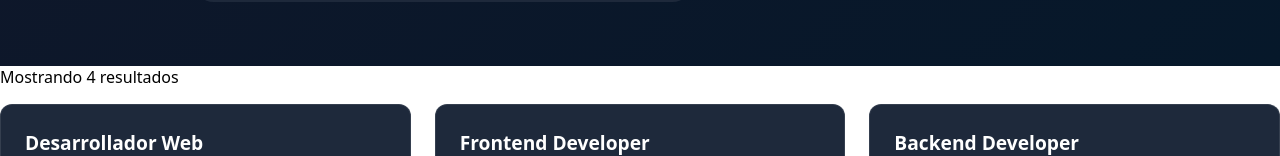
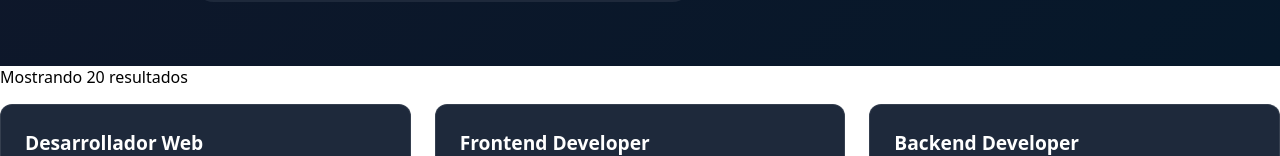
Before and after one commit to omarescobartorres10/devJobs-react, a React (Vite) app: page / in a window 1280 px wide. Shown: the part 388-544 px from the top of the page. Built offline with nearby package versions, Linux system fonts and the light colour scheme.

Commit message:
feat: páginación de empleos

```diff
--- a/public/empleos.json
+++ b/public/empleos.json
@@ -30,5 +30,133 @@
             "location": "Hibrido",
             "experience": "Senior",
             "contrato": "Tiempo completo"
+        },
+        {
+            "id": 5,
+            "title": "Desarrollador Web",
+            "company": "Google",
+            "location": "Presencial",
+            "experience": "Junior",
+            "contrato": "Tiempo completo"
+        },
+        {
+            "id": 6,
+            "title": "Frontend Developer",
+            "company": "Microsoft",
+            "location": "Remoto",
+            "experience": "Senior",
+            "contrato": "Por proyecto"
+        },
+        {
+            "id": 7,
+            "title": "Backend Developer",
+            "company": "Google",
+            "location": "Hibrido",
+            "experience": "Mid",
+            "contrato": "Por proyecto"
+        },
+        {
+            "id": 8,
+            "title": "AI Developer",
+            "company": "Apple",
+            "location": "Hibrido",
+            "experience": "Senior",
+            "contrato": "Tiempo completo"
+        },
+        {
+            "id": 9,
+            "title": "Desarrollador Web",
+            "company": "Google",
+            "location": "Presencial",
+            "experience": "Junior",
+            "contrato": "Tiempo completo"
+        },
+        {
+            "id": 10,
+            "title": "Frontend Developer",
+            "company": "Microsoft",
+            "location": "Remoto",
+            "experience": "Senior",
+            "contrato": "Por proyecto"
+        },
+        {
+            "id": 11,
+            "title": "Backend Developer",
+            "company": "Google",
+            "location": "Hibrido",
+            "experience": "Mid",
+            "contrato": "Por proyecto"
+        },
+        {
+            "id": 12,
+            "title": "AI Developer",
+            "company": "Apple",
+            "location": "Hibrido",
+            "experience": "Senior",
+            "contrato": "Tiempo completo"
+        },
+        {
+            "id": 13,
+            "title": "Desarrollador Web",
+            "company": "Google",
+            "location": "Presencial",
+            "experience": "Junior",
+            "contrato": "Tiempo completo"
+        },
+        {
+            "id": 14,
+            "title": "Frontend Developer",
+            "company": "Microsoft",
+            "location": "Remoto",
+            "experience": "Senior",
+            "contrato": "Por proyecto"
+        },
+        {
+            "id": 15,
+            "title": "Backend Developer",
+            "company": "Google",
+            "location": "Hibrido",
+            "experience": "Mid",
+            "contrato": "Por proyecto"
+        },
+        {
+            "id": 16,
+            "title": "AI Developer",
+            "company": "Apple",
+            "location": "Hibrido",
+            "experience": "Senior",
+            "contrato": "Tiempo completo"
+        },
+        {
+            "id": 17,
+            "title": "Desarrollador Web",
+            "company": "Google",
+            "location": "Presencial",
+            "experience": "Junior",
+            "contrato": "Tiempo completo"
+        },
+        {
+            "id": 18,
+            "title": "Frontend Developer",
+            "company": "Microsoft",
+            "location": "Remoto",
+            "experience": "Senior",
+            "contrato": "Por proyecto"
+        },
+        {
+            "id": 19,
+            "title": "Backend Developer",
+            "company": "Google",
+            "location": "Hibrido",
+            "experience": "Mid",
+            "contrato": "Por proyecto"
+        },
+        {
+            "id": 20,
+            "title": "AI Developer",
+            "company": "Apple",
+            "location": "Hibrido",
+            "experience": "Senior",
+            "contrato": "Tiempo completo"
         }
 ]
--- a/src/App.jsx
+++ b/src/App.jsx
@@ -15,6 +15,9 @@ function App() {
     const [experiencia, setExperiencia] = useState('');
     const [contrato, setContrato] = useState('');
     const [empleos, setEmpleos] = useState([]);
+    const [paginaActual, setPaginaActual] = useState(1);
+
+    const empleosPorPagina = 5;
 
 
     useEffect(() => {
@@ -34,18 +37,21 @@ function App() {
         (contrato === "" || job.contrato.toLowerCase() === contrato.toLowerCase())
 );
 
-const cantidadResultados = empleosFiltrados.length;
+  const indiceInicio = (paginaActual - 1) * empleosPorPagina;
+  const indiceFin = indiceInicio + empleosPorPagina;
+  const empleosPagina = empleosFiltrados.slice(indiceInicio, indiceFin);
+  const totalPaginas = Math.ceil(empleosFiltrados.length / empleosPorPagina);
 
     return (
   <>
     <Header />
-    <Hero setBusqueda={setBusqueda} setTecnologia={setTecnologia} setUbicacion={setUbicacion} setExperiencia={setExperiencia} setContrato={setContrato} cantidadResultados={cantidadResultados}/>
-    <p>Mostrando {cantidadResultados} resultados</p>
+    <Hero setBusqueda={setBusqueda} setTecnologia={setTecnologia} setUbicacion={setUbicacion} setExperiencia={setExperiencia} setContrato={setContrato} />
+    <p>Mostrando {empleosFiltrados.length} resultados</p>
 
       <div className="jobs-grid">
 
-          {cantidadResultados === 0 ? (<p>No se encontraron empleos</p>):(
-            empleosFiltrados.map((job) => (
+          {empleosFiltrados.length === 0 ? (<p>No se encontraron empleos</p>):(
+            empleosPagina.map((job) => (
             <JobCard
               key={job.id}
               titulo={job.title}
@@ -53,11 +59,20 @@ const cantidadResultados = empleosFiltrados.length;
               ubicacion={job.location}
               experiencia={job.experience}
               contrato={job.contrato}
+
             />
           )))
           }
 
-
+          <div className="pagination">
+            <button onClick={() => setPaginaActual(paginaActual - 1)} disabled={paginaActual === 1}>
+            Anterior
+            </button>
+            <span>Página {paginaActual} de {totalPaginas}</span>
+            <button onClick={() => setPaginaActual(paginaActual + 1)} disabled={paginaActual === totalPaginas}>
+            Siguiente
+            </button>
+          </div>
       </div>
   </>
 );
```
